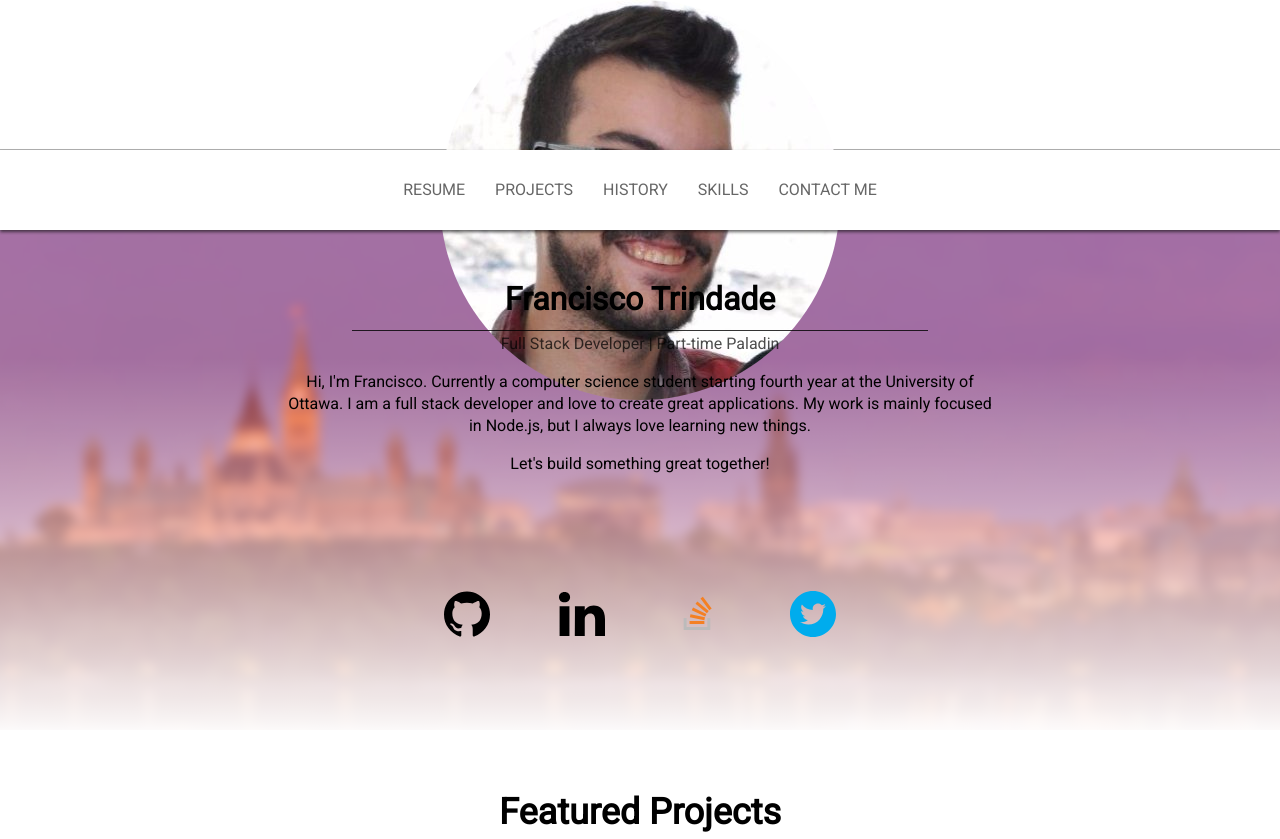
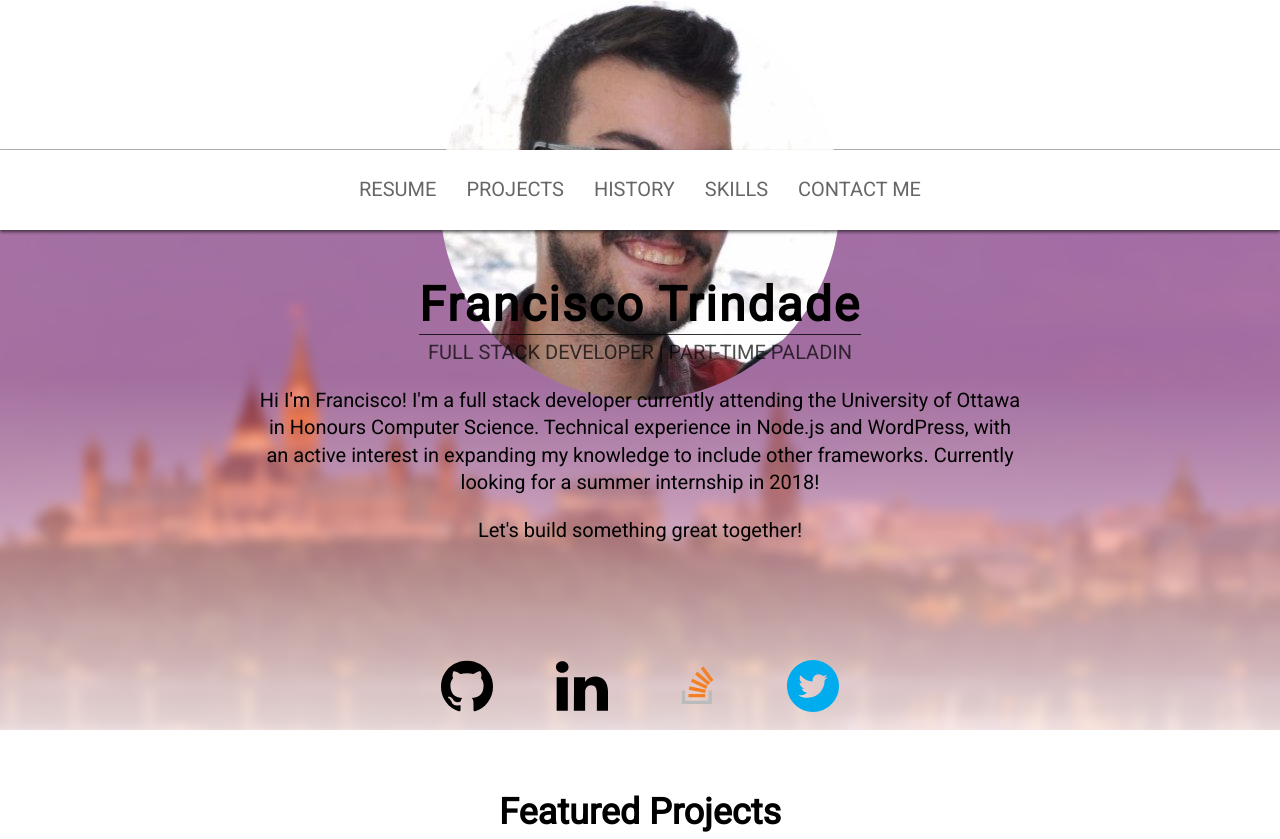
Before and after one commit to FranciscoAT/FranciscoAT.github.io, a website: page index.html in a window 1280 px wide. Shown: the top 839 px of the page. Drawn offline with Linux system fonts and the light colour scheme.

Commit message:
updated a lot of stuff

```diff
--- a/css/common.scss
+++ b/css/common.scss
@@ -11,7 +11,7 @@ body {
 /** Break Sizes **/
 $break-large: 1008px;
 $break-medium: 1007px;
-$break-small: 640px;
+$break-small: 673px;
 
 /** Colours **/
 $default-red: rgb(255,36,36);
@@ -52,10 +52,10 @@ $default-red: rgb(255,36,36);
 }
 
 /** Text Size Defaults **/
-p { font-size: 16px; }
+p, a { font-size: 16px; }
 
 @media (min-width: $break-large){
-    p {
+    p, a {
         line-height: 1.375em;
     }
     h1 {
@@ -73,7 +73,7 @@ p { font-size: 16px; }
 }
 
 @media (max-width: $break-medium){
-    p {
+    p, a {
         line-height: 1.375em;
     }
     h1 {
@@ -91,7 +91,7 @@ p { font-size: 16px; }
 }
 
 @media (max-width: $break-small) {
-    p {
+    p, a {
         line-height: 1.25em;
     }
     h1 {
@@ -115,7 +115,7 @@ p { font-size: 16px; }
 .bottom-border-hover::after {
     content: '';
     display: block;
-    border-bottom: 3px solid black;
+    border-bottom: 2px solid $default-red;
     width: 0;
     right: 50%;
     top: 1.3em;
@@ -127,7 +127,7 @@ p { font-size: 16px; }
 .bottom-border-hover::before {
     content: '';
     display: block;
-    border-bottom: 3px solid black;
+    border-bottom: 2px solid $default-red;
     width: 0;
     left: 50%;
     top: 1.3em;
@@ -142,14 +142,14 @@ p { font-size: 16px; }
 
 .inline-link {
     text-decoration: none;
-    color: inherit;
-    opacity: 0.6;
-    border-bottom: 1px solid rgba(0,0,0,0.6);
+    color: rgba(0,0,0,0.7);
 }
 
 .inline-link:hover {
     transition: 0.4s ease;
-    opacity: 1;
+    // color: rgba(0,0,0,1);
+    background-color: rgba($default-red, 0.2);
+    border-radius: 15%;
 }
 
 .div-link {
--- a/css/intro.scss
+++ b/css/intro.scss
@@ -11,7 +11,7 @@
     grid-column: 1 / 4;
     grid-row: 1 / 3;
     filter:  blur(5px);
-    background: linear-gradient(rgba(255, 36, 36, 0.4), rgba(255,36,36,0.4)), url('../assets/ottawa-skyline.jpg');
+    background: linear-gradient(rgba($default-red, 0.4), rgba($default-red,0.4)), url('../assets/ottawa-skyline.jpg');
     top: 0;
     height: inherit;
     width: 100%;
@@ -35,33 +35,27 @@
 }
 
 .intro-blurb {
-    padding-top: 2em;
+    padding-top: 50px;
     grid-row: 1;
-    padding-left: 2em;
-    padding-right: 2em;
     position: relative;
     z-index: 1;
 }
 
 .intro-title {
-    margin-bottom: 0;
     padding-bottom : 0;
+    font-size: 3em;
+    letter-spacing: 2px;
+    border-bottom: 0.5px solid rgba(0,0,0,0.8);
+    margin: auto;
+    padding-bottom: 4px;
+    width: auto;
+    display: inline-block;
 }
-
-.intro-title::after {
-    content: "";
-    position: relative;
-    display: block;
-    margin: auto;
-    border-bottom: 0.8px solid rgba(0,0,0,0.8);
-    width: 18em;
-    top: 0.4em;
-    margin-bottom: 15px;
-}
-
 .intro-subtitle {
-    margin-top: 0;
+    margin-top: 4px;
     color: rgba(0,0,0,0.7);
+    font-size: 1.25em;
+    text-transform: uppercase;
 }
 
 .intro-links-wrapper {
@@ -77,11 +71,14 @@
 .intro-links img {
     position: relative;
     z-index: 1;
-    max-width: 40%;
+    max-width: 45%;
     transition: 0.2s ease-in-out;
-    -webkit-transition: 0.2s ease-in-out;
 }
 
 .intro-links img:hover {
     transform: scale(1.3);
 }
+
+.intro__content {
+    font-size: 1.25em;
+}
--- a/css/nav.scss
+++ b/css/nav.scss
@@ -31,7 +31,7 @@
 
 .nav__logo {
     grid-row: 1;
-    grid-column: 2;
+    // grid-column: 2;
     justify-self: start;
     align-self: center;
 }
@@ -50,7 +50,7 @@
     grid-column: 2;
     grid-row: 1;
     display: grid;
-    grid-template-columns: repeat(5, auto);
+    grid-template-columns: 1fr repeat(5, auto) 1fr;
     justify-content: center;
     align-items: center;
     grid-column-gap: 30px;
@@ -62,6 +62,12 @@
     text-transform: uppercase;
     color: rgba(0, 0, 0, 0.6);
     font-weight: 500;
+    font-size: 1.25em;
+
+    @media (max-width: $break-small) {
+        font-size: 1.15em;
+    }
+
 }
 
 .nav__links--link:hover {
--- a/gulpfile.js
+++ b/gulpfile.js
@@ -10,7 +10,7 @@ var rename = require('gulp-rename');
 gulp.task('compile-sass', function() {
     return gulp.src('css/*.scss')
         .pipe(concat('styles.scss'))
-        .pipe(sass())
+        .pipe(sass().on('error', sass.logError))
         .pipe(rename('styles.min.css'))
         .pipe(prefixer())
         .pipe(minify({compatibility:'*'}))
--- a/index.html
+++ b/index.html
@@ -27,14 +27,14 @@
             </a>
         </div>
         <section class="nav roboto-text">
-            <div class="nav__logo">
-                <a href="#intro">
-                    <img class="nav__home" src="assets/right-arrow.svg">
-                </a>
-            </div>
             <div class="nav__links">
+                <div class="nav__logo">
+                    <a href="#intro">
+                        <img class="nav__home" src="assets/right-arrow.svg">
+                    </a>
+                </div>
                 <div>
-                    <a class="bottom-border-hover nav__links--link" href="#">Resume</a>
+                    <a class="bottom-border-hover nav__links--link" href="./assets/resume.pdf">Resume</a>
                 </div>
                 <div>
                     <a class="bottom-border-hover nav__links--link" href="#featured-projects">Projects</a>
@@ -58,10 +58,10 @@
                 <div class="intro-blurb gutter-content">
                     <h1 class="intro-title">Francisco Trindade</h1>
                     <p class="intro-subtitle">Full Stack Developer | Part-time Paladin</p>
-                    <p>
-                        Hi, I'm Francisco. Currently a computer science student starting fourth year at the University of Ottawa. I am a full stack developer and love to create great applications. My work is mainly focused in Node.js, but I always love learning new things.
+                    <p class="intro__content">
+                        Hi I'm Francisco! I'm a full stack developer currently attending the University of Ottawa in Honours Computer Science. Technical experience in Node.js and WordPress, with an active interest in expanding my knowledge to include other frameworks. Currently looking for a summer internship in 2018!
                     </p>
-                    <p>Let's build something great together!</p>
+                    <p class="intro__content">Let's build something great together!</p>
                 </div>
                 <div class="intro-links-wrapper gutter-content gutter-wrapper">
                     <div class="intro-links gutter-content">
--- a/js/site.js
+++ b/js/site.js
@@ -18,7 +18,13 @@ $(document).ready(function() {
     });
 
     function updateHomeButton() {
-        $home = $('.nav-home');
+
+        $home = $('.nav__home');
+
+        if ($(window).width() <= 790) {
+            $home.hide();
+            return;
+        }
 
         if($(window).scrollTop() > 150) {
             $home.css("opacity", 1);
--- a/package.json
+++ b/package.json
@@ -13,7 +13,8 @@
     "gulp-autoprefixer": "^4.0.0",
     "gulp-clean-css": "^3.9.0",
     "gulp-rename": "^1.2.2",
-    "gulp-uglify": "^3.0.0"
+    "gulp-uglify": "^3.0.0",
+    "log": "^1.4.0"
   },
   "scripts": {
     "test": "echo \"Error: no test specified\" && exit 1"
```
Also changed, not shown: css/styles.min.css, 2 other files.
